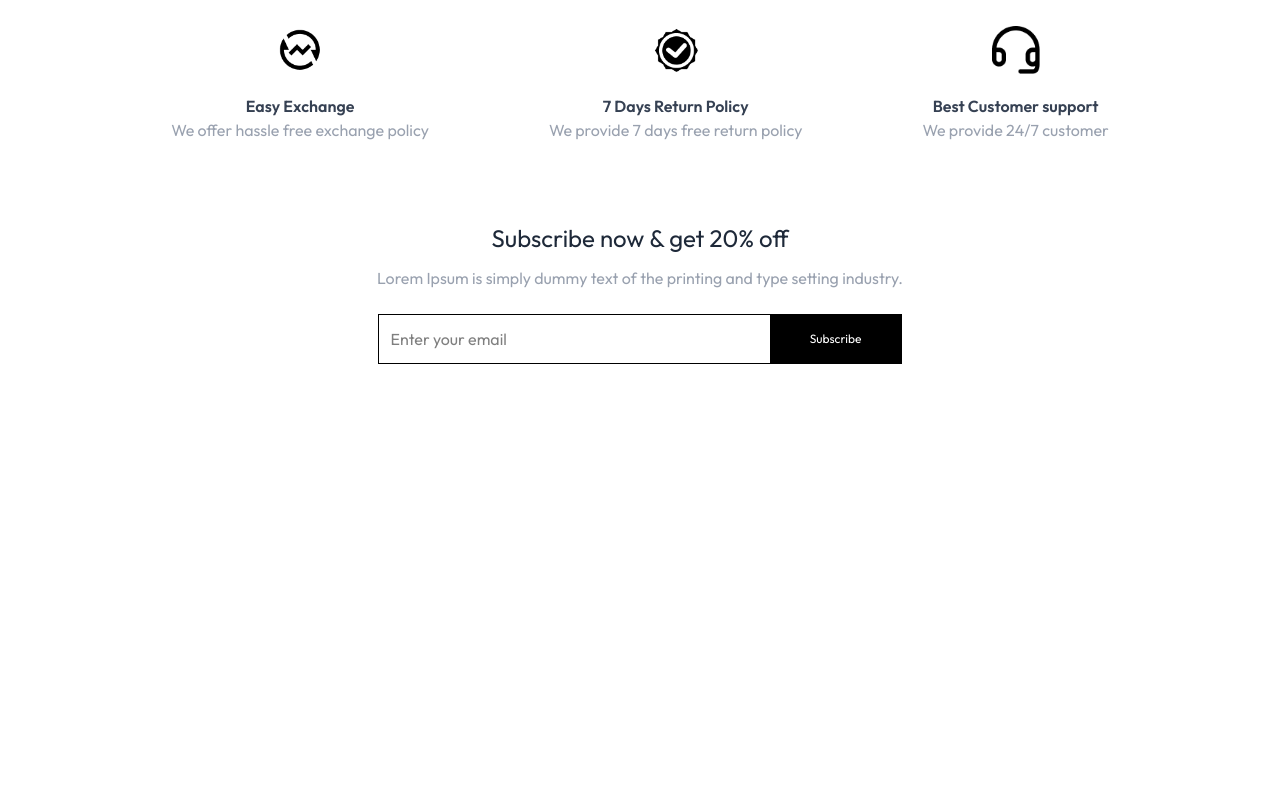
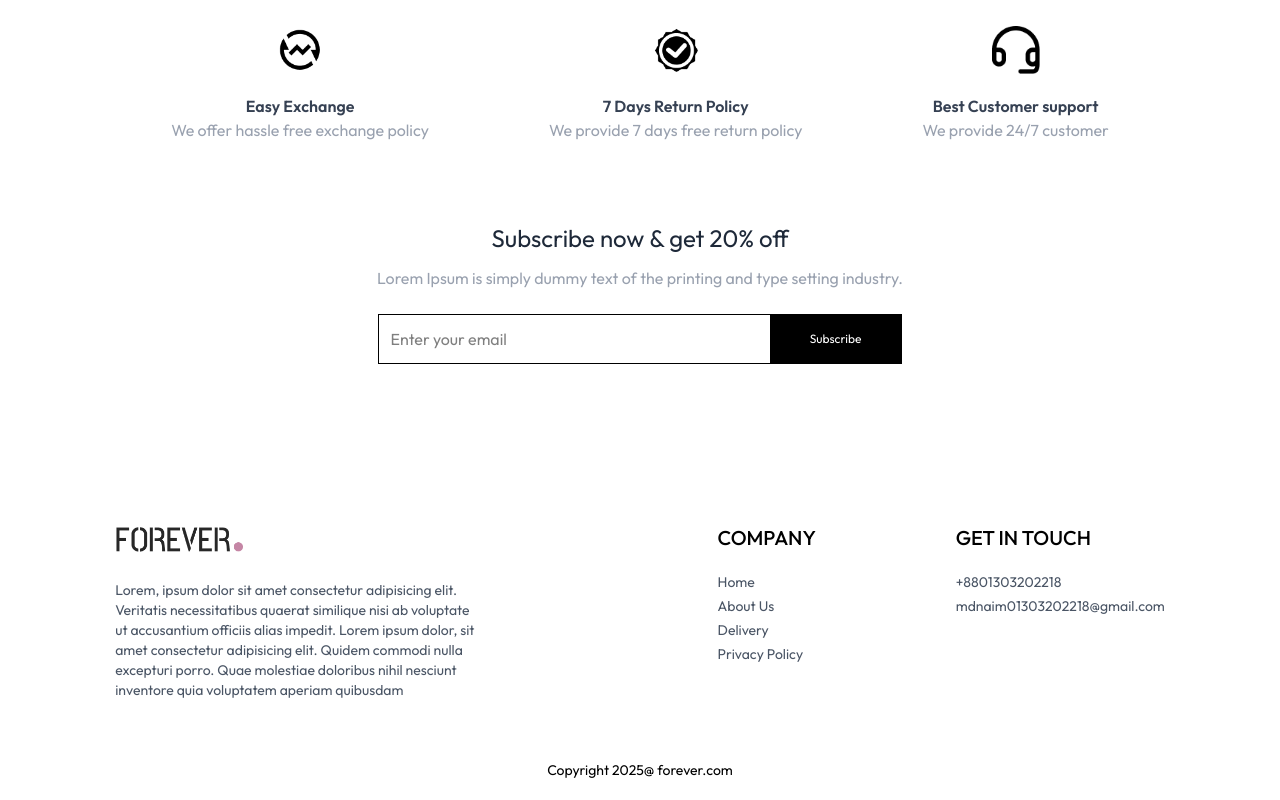
Before and after one commit to Naim000007/E-commerce, a React (Vite) app in the folder frontend/: page / in a window 1280 px wide. Shown: the part 1891-2691 px from the top of the page. Before the commit the page ends 2279 px from the top, so only its background shows below. Built offline with nearby package versions, Linux system fonts and the light colour scheme.

Commit message:
footer section done

```diff
--- a/frontend/src/App.jsx
+++ b/frontend/src/App.jsx
@@ -9,6 +9,7 @@ import Login from './pages/Login';
 import Placeorder from './pages/Placeorder';
 import Orders from './pages/Orders';
 import Navbar from "./components/Navbar";
+import Footet from "./components/Footet";
 
 function App() {
   return (
@@ -26,6 +27,7 @@ function App() {
           <Route path="/place-order" element={<Placeorder />} />
           <Route path="/orders" element={<Orders />} />
         </Routes>
+        <Footet />
       </div>
     </>
   )
--- /dev/null
+++ b/frontend/src/components/Footet.jsx
@@ -0,0 +1,36 @@
+import React from 'react'
+import { assets } from '../assets/frontend_assets/assets'
+
+const Footet = () => {
+    return (
+        <>
+            <div className='flex flex-col sm:grid grid-cols-[3fr_1fr_1fr] gap-14 my-10 mt-40 text-sm'>
+                <div>
+                    <img src={assets.logo} className='mb-5 w-32' alt='logo'></img>
+                    <p className='w-full md:w-2/3 text-gray-600'>Lorem, ipsum dolor sit amet consectetur adipisicing elit. Veritatis necessitatibus quaerat similique nisi ab voluptate ut accusantium officiis alias impedit. Lorem ipsum dolor, sit amet consectetur adipisicing elit. Quidem commodi nulla excepturi porro. Quae molestiae doloribus nihil nesciunt inventore quia voluptatem aperiam quibusdam</p>
+                </div>
+                <div>
+                    <p className='text-xl font-medium mb-5'>COMPANY</p>
+                    <ul className='flex flex-col gap-1 text-gray-600'>
+                        <li>Home</li>
+                        <li>About Us</li>
+                        <li>Delivery</li>
+                        <li>Privacy Policy</li>
+                    </ul>
+                </div>
+                <div>
+                    <p className='text-xl font-medium mb-5'>GET IN TOUCH</p>
+                    <ul className='flex flex-col gap-1 text-gray-600'>
+                        <li>+8801303202218</li>
+                        <li>mdnaim01303202218@gmail.com</li>
+                    </ul>
+                </div>
+            </div>
+            <div>
+                <p className='py-5 text-sm text-center'>Copyright 2025@ forever.com</p>
+            </div>
+        </>
+    )
+}
+
+export default Footet
--- a/frontend/src/components/Newsletter.jsx
+++ b/frontend/src/components/Newsletter.jsx
@@ -13,7 +13,7 @@ const Newsletter = () => {
             <p className='text-gray-400 mt-3'>Lorem Ipsum is simply dummy text of the printing and type setting industry.</p>
             <form onSubmit={onSubmitHandler} className='w-full sm:w-1/2 flex itmes-center gap-3 mx-auto my-6 border pl-3'>
                 <input required className='w-full sm:flex-1 outline-none' type='email' placeholder='Enter your email'></input>
-                <button type='submit' className='bg-black text-white text-xs px-10 py-4'>Subscribe</button>
+                <button type='submit' className=' sm:flex sm:flex-col bg-black text-white text-xs px-10 py-4'>Subscribe</button>
             </form>
         </div>
     )
--- a/frontend/src/pages/Home.jsx
+++ b/frontend/src/pages/Home.jsx
@@ -4,6 +4,7 @@ import LatestCollection from '../components/LatestCollection'
 import BestSeller from '../components/BestSeller'
 import OurPolicy from '../components/OurPolicy'
 import Newsletter from '../components/Newsletter'
+
 
 const Home = () => {
     return (
@@ -13,6 +14,7 @@ const Home = () => {
             <BestSeller />
             <OurPolicy />
             <Newsletter />
+
         </div>
     )
 }
```
